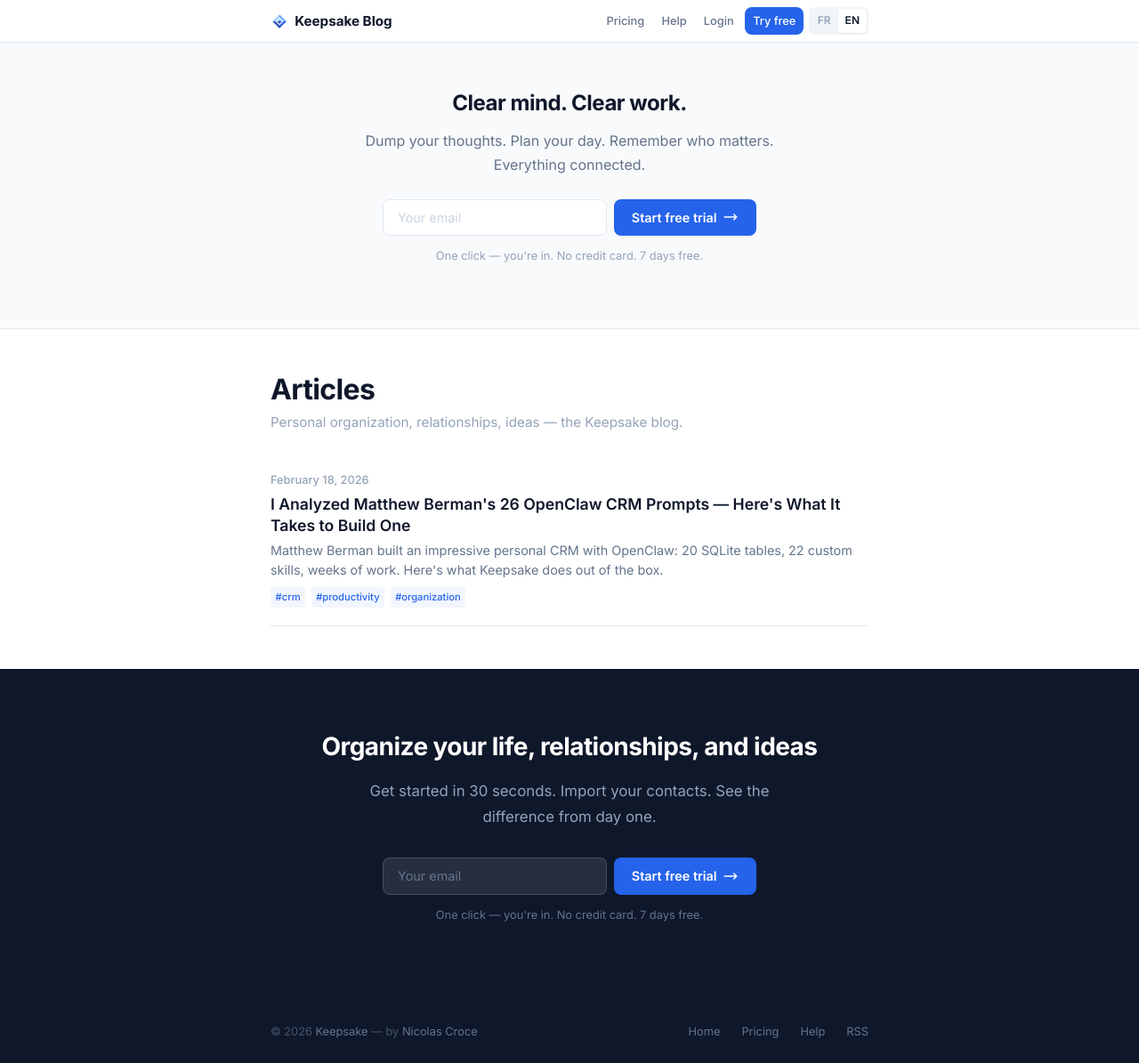
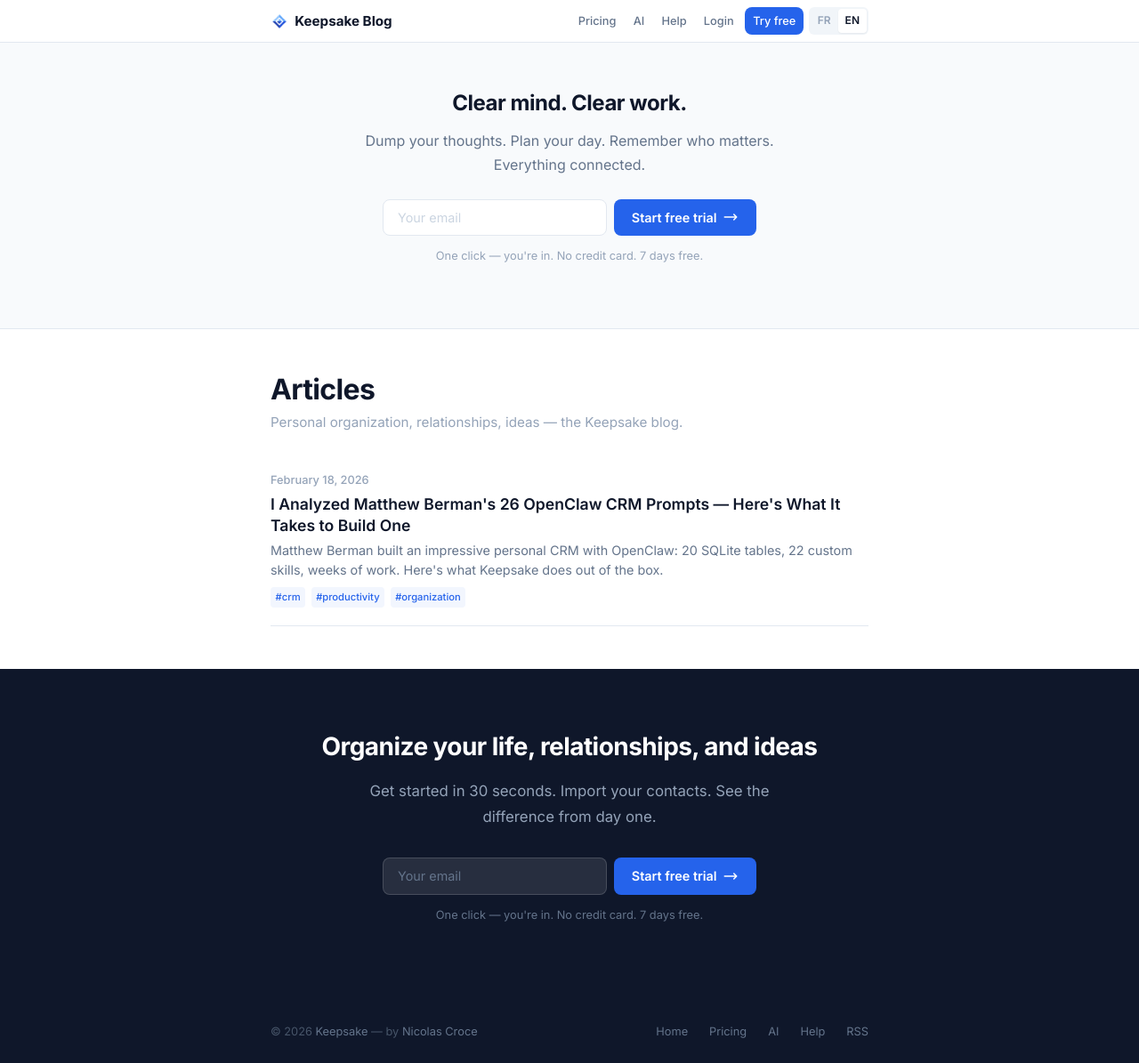
Before and after one commit to nicolascroce/keepsake-blog, a Jekyll site: the page built from index.html, in a window 1280 px wide. Shown: the whole page at 89% size. Built offline with Jekyll 4.4.1, drawn with Linux system fonts in a browser that asks for light colours.

Commit message:
feat: add AI/IA link to header and footer navigation
Co-Authored-By: Claude Opus 4.6 <noreply@anthropic.com>

```diff
--- a/_layouts/default.html
+++ b/_layouts/default.html
@@ -697,11 +697,13 @@
       <nav class="site-nav">
         {% if page.lang == 'fr' %}
         <a href="https://app.keepsake.place/pricing?lang=fr">Tarifs</a>
+        <a href="https://keepsake.place/fr/ai">IA</a>
         <a href="https://keepsake.place/fr/help">Aide</a>
         <a href="https://app.keepsake.place/?lang=fr">Connexion</a>
         <a href="https://app.keepsake.place/pricing?lang=fr" class="nav-cta">Essai gratuit</a>
         {% else %}
         <a href="https://app.keepsake.place/pricing?lang=en">Pricing</a>
+        <a href="https://keepsake.place/en/ai">AI</a>
         <a href="https://keepsake.place/en/help">Help</a>
         <a href="https://app.keepsake.place/?lang=en">Login</a>
         <a href="https://app.keepsake.place/pricing?lang=en" class="nav-cta">Try free</a>
@@ -754,11 +756,13 @@
         {% if page.lang == 'fr' %}
         <a href="https://keepsake.place/fr">Accueil</a>
         <a href="https://app.keepsake.place/pricing?lang=fr">Tarifs</a>
+        <a href="https://keepsake.place/fr/ai">IA</a>
         <a href="https://keepsake.place/fr/help">Aide</a>
         <a href="{{ site.baseurl }}/feed/fr.xml">RSS</a>
         {% else %}
         <a href="https://keepsake.place/en">Home</a>
         <a href="https://app.keepsake.place/pricing?lang=en">Pricing</a>
+        <a href="https://keepsake.place/en/ai">AI</a>
         <a href="https://keepsake.place/en/help">Help</a>
         <a href="{{ site.baseurl }}/feed/en.xml">RSS</a>
         {% endif %}
```
